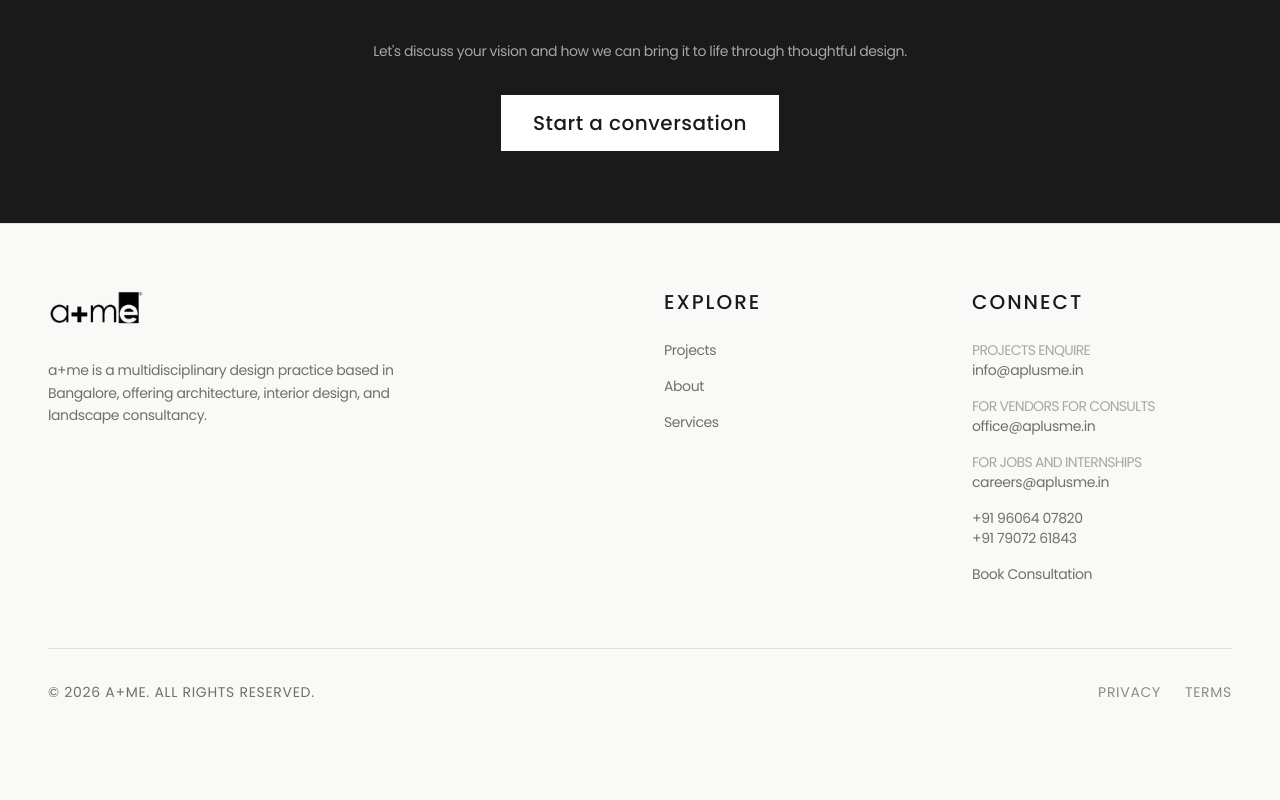
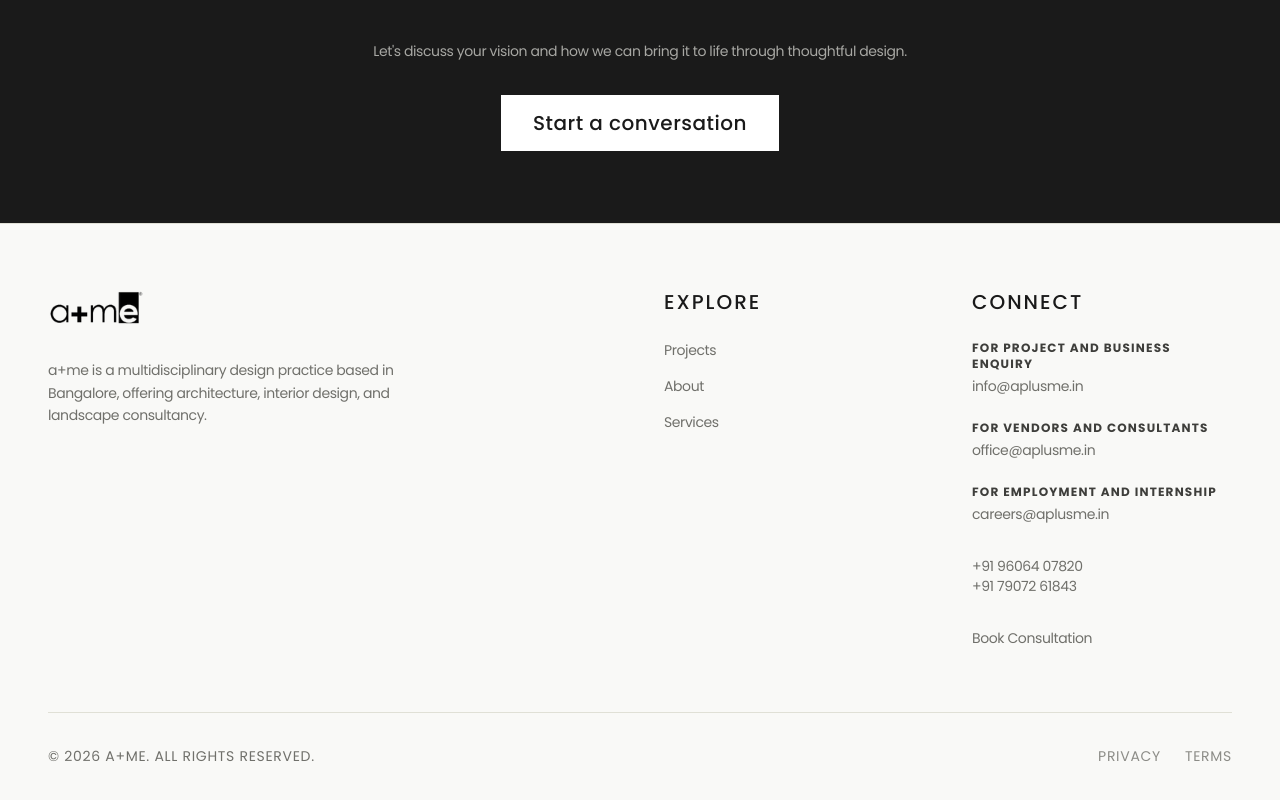
Before and after one commit to watenterprises/a-me, a Next.js app: page / in a window 1280 px wide. Shown: the part 3735-4535 px from the top of the page. Before the commit the page ends 4503 px from the top, so only its background shows below. Built offline with nearby package versions, Linux system fonts and the light colour scheme.

Commit message:
updated contact page

```diff
--- a/src/app/contact/page.tsx
+++ b/src/app/contact/page.tsx
@@ -31,10 +31,10 @@ export default function ContactPage() {
 
     return (
         <div className="flex flex-col">
-            <section className="bg-charcoal-900 text-white pt-32 pb-16 md:pt-48 md:pb-24">
+            <section className="bg-charcoal-900 text-white pt-24 pb-12 md:pt-32 md:pb-16">
                 <Container>
                     <FadeIn>
-                        <h1 className="text-5xl md:text-7xl font-serif mb-8 text-white">
+                        <h1 className="text-3xl md:text-5xl font-serif mb-8 text-white">
                             Contact Us
                         </h1>
                         <p className="text-sm text-stone-400 leading-relaxed">
--- a/src/components/layout/Footer.tsx
+++ b/src/components/layout/Footer.tsx
@@ -32,24 +32,24 @@ export function Footer() {
 
                     <div>
                         <h4 className="font-medium text-charcoal-900 mb-6 uppercase tracking-widest text-xl">Connect</h4>
-                        <ul className="space-y-4 text-sm text-stone-600">
+                        <ul className="space-y-6 text-sm text-stone-600">
                             <li className="flex flex-col">
-                                <span className="text-sm uppercase tracking-tighter text-stone-400">Projects enquire</span>
+                                <span className="text-xs font-bold text-stone-900 uppercase tracking-widest mb-1">For Project and Business Enquiry</span>
                                 <a href="mailto:info@aplusme.in" className="hover:text-charcoal-900 transition-colors">info@aplusme.in</a>
                             </li>
                             <li className="flex flex-col">
-                                <span className="text-sm uppercase tracking-tighter text-stone-400">For vendors for consults</span>
+                                <span className="text-xs font-bold text-stone-900 uppercase tracking-widest mb-1">For Vendors and Consultants</span>
                                 <a href="mailto:office@aplusme.in" className="hover:text-charcoal-900 transition-colors">office@aplusme.in</a>
                             </li>
                             <li className="flex flex-col">
-                                <span className="text-sm uppercase tracking-tighter text-stone-400">For jobs and internships</span>
+                                <span className="text-xs font-bold text-stone-900 uppercase tracking-widest mb-1">For Employment and Internship</span>
                                 <a href="mailto:careers@aplusme.in" className="hover:text-charcoal-900 transition-colors">careers@aplusme.in</a>
                             </li>
-                            <li className="flex flex-col mt-2">
+                            <li className="flex flex-col pt-2">
                                 <a href="tel:+919606407820" className="hover:text-charcoal-900 transition-colors">+91 96064 07820</a>
                                 <a href="tel:+917907261843" className="hover:text-charcoal-900 transition-colors">+91 79072 61843</a>
                             </li>
-                            <li className="mt-2 text-sm"><Link href="/contact" className="hover:text-charcoal-900 transition-colors">Book Consultation</Link></li>
+                            <li className="pt-2"><Link href="/contact" className="hover:text-charcoal-900 transition-colors">Book Consultation</Link></li>
                         </ul>
                     </div>
                 </div>
```
